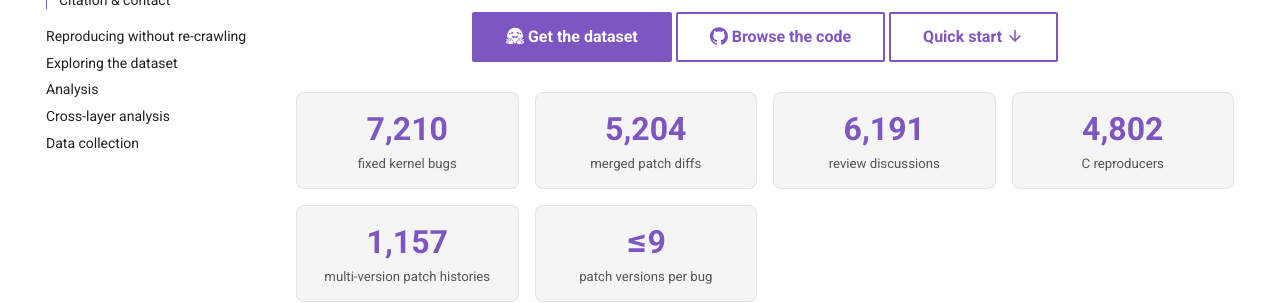
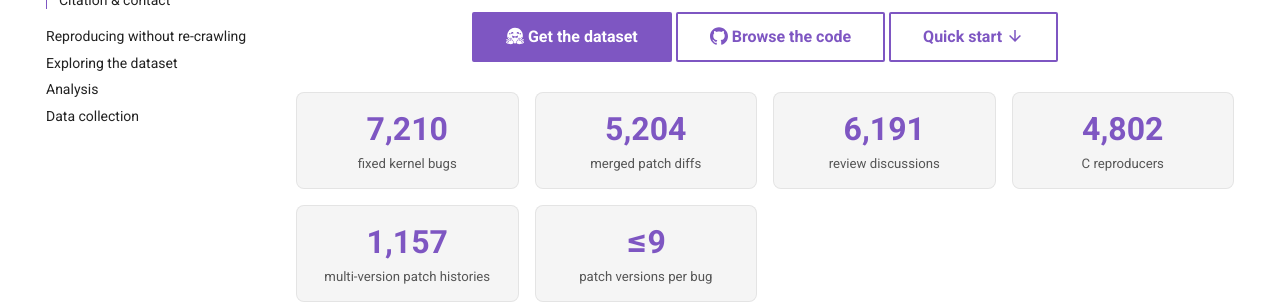
Before and after one commit to sysec-uic/SyzFix, an MkDocs documentation site: the page built from docs/index.md, in a window 1280 px wide. Shown: the part 264-567 px from the top of the page. Built offline with MkDocs 1.6.1 and Material for MkDocs 9.7.7, drawn with Linux system fonts in a browser that asks for light colours; comment, search, counter and statistics services are not loaded.

Commit message:
docs: Hide cross-layer analysis
- Cross-layer analysis: cross_layer.md

```diff
--- a/mkdocs.yml
+++ b/mkdocs.yml
@@ -52,7 +52,6 @@ nav:
   - Reproducing without re-crawling: reproducing.md
   - Exploring the dataset: exploring.md
   - Analysis: analysis.md
-  - Cross-layer analysis: cross_layer.md
   - Data collection: collection.md
 
 extra:
```
